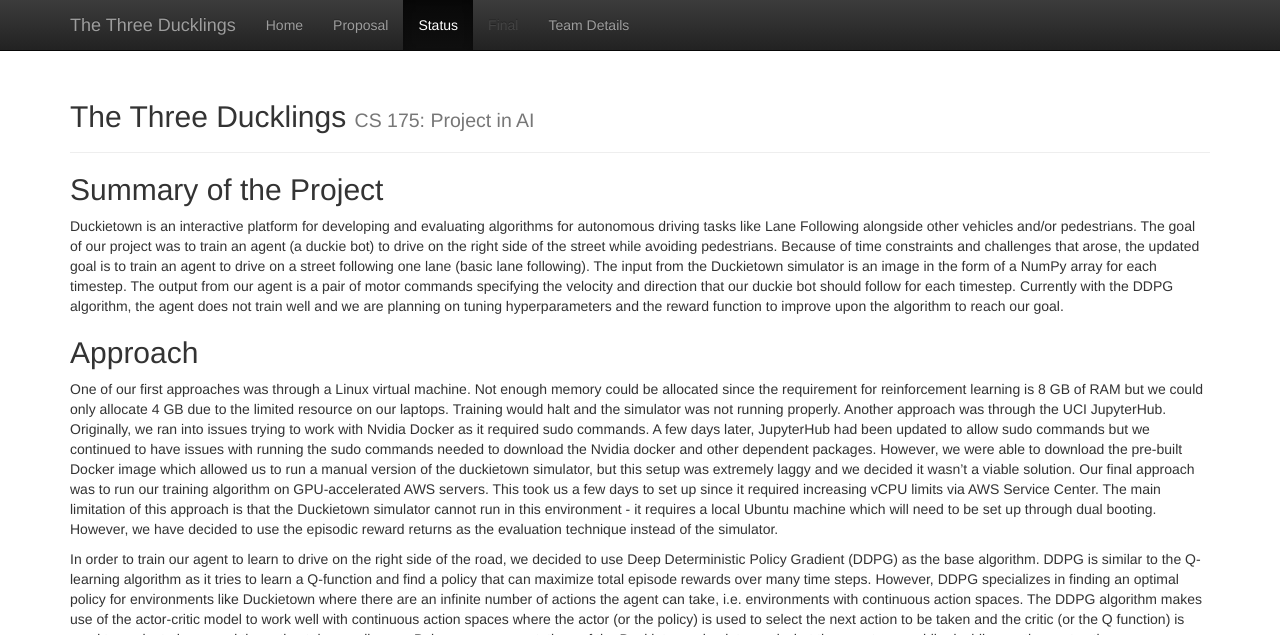
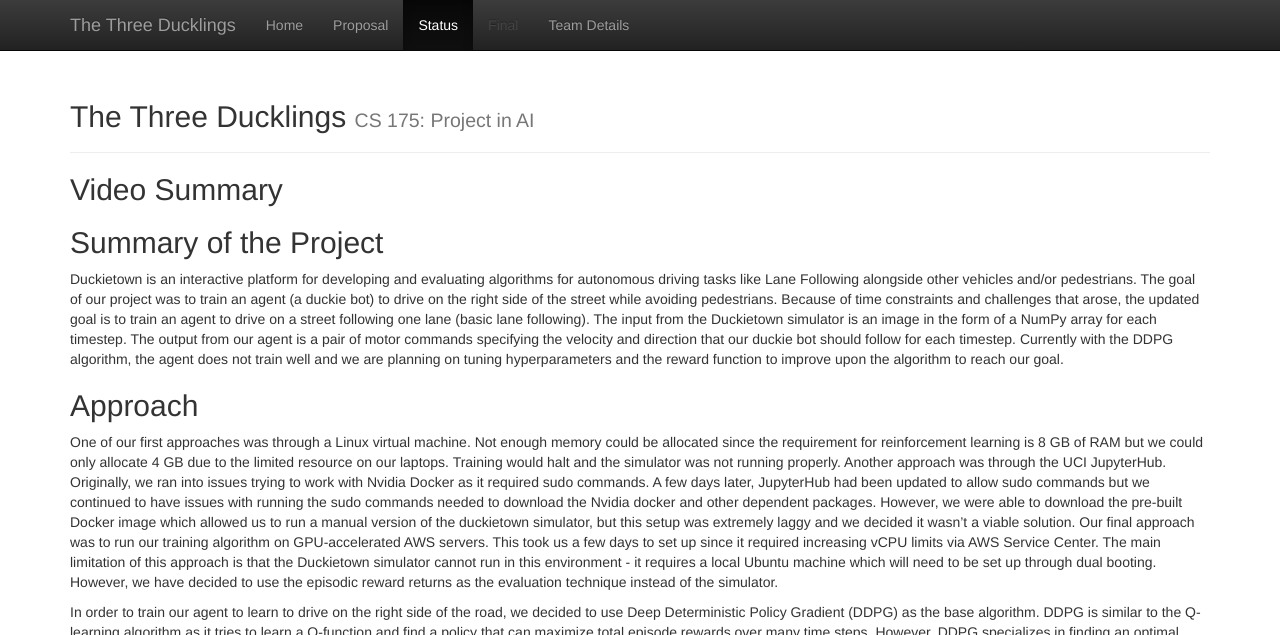
Before and after one commit to AMNANADEEM/ArtificialMinds, a Jekyll site: the page built from docs/status.md, in a window 1280 px wide and 900 px high, cut to the strip 0-635 px from the top of the window. Built offline with Jekyll 4.4.1, drawn with Linux system fonts in a browser that asks for light colours.

Commit message:
Update status.md

```diff
--- a/docs/status.md
+++ b/docs/status.md
@@ -2,6 +2,9 @@
 layout: default
 title: Status
 ---
+
+## Video Summary
+
 
 ## Summary of the Project
 
```
